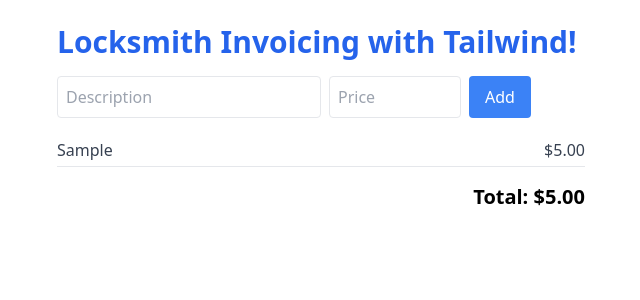
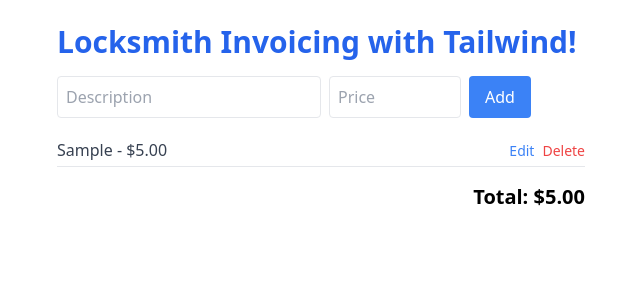
Before and after one commit to RussBeechly/locksmith-invoicing, a Next.js app: page / in a window 1280 px wide. Both pictures are taken after typing "Sample", "5" into the empty fields and a click on the button "Add". Shown: the top 300 px of the page, without its empty margins (319-959 px from the left). Built offline with nearby package versions, Linux system fonts and the light colour scheme.

Commit message:
Update index.tsx

```diff
--- a/pages/index.tsx
+++ b/pages/index.tsx
@@ -3,6 +3,7 @@
 import { useState, useEffect } from "react";
 
 type Item = {
+  id: number;
   desc: string;
   price: number;
 };
@@ -11,26 +12,54 @@
   const [items, setItems] = useState<Item[]>([]);
   const [desc, setDesc] = useState("");
   const [price, setPrice] = useState<number>(0);
+  const [editingId, setEditingId] = useState<number | null>(null);
 
-  // ✅ Load saved items on first render
+  // Load items from localStorage
   useEffect(() => {
-    const savedItems = localStorage.getItem("items");
-    if (savedItems) {
-      setItems(JSON.parse(savedItems));
+    const saved = localStorage.getItem("invoiceItems");
+    if (saved) {
+      setItems(JSON.parse(saved));
     }
   }, []);
 
-  // ✅ Save items whenever they change
+  // Save items to localStorage
   useEffect(() => {
-    localStorage.setItem("items", JSON.stringify(items));
+    localStorage.setItem("invoiceItems", JSON.stringify(items));
   }, [items]);
 
   const addItem = () => {
     if (!desc || price <= 0) return;
-    const newItem: Item = { desc, price };
-    setItems((prev) => [...prev, newItem]);
+
+    if (editingId !== null) {
+      // Editing existing item
+      setItems((prev) =>
+        prev.map((item) =>
+          item.id === editingId ? { ...item, desc, price } : item
+        )
+      );
+      setEditingId(null);
+    } else {
+      // Adding new item
+      const newItem: Item = {
+        id: Date.now(),
+        desc,
+        price,
+      };
+      setItems((prev) => [...prev, newItem]);
+    }
+
     setDesc("");
     setPrice(0);
+  };
+
+  const deleteItem = (id: number) => {
+    setItems((prev) => prev.filter((item) => item.id !== id));
+  };
+
+  const startEdit = (item: Item) => {
+    setEditingId(item.id);
+    setDesc(item.desc);
+    setPrice(item.price);
   };
 
   const total = items.reduce((sum, item) => sum + item.price, 0);
@@ -53,25 +82,41 @@
           type="number"
           placeholder="Price"
           value={price === 0 ? "" : price}
-          onChange={(e) => setPrice(parseFloat(e.target.value) || 0)}
+          onChange={(e) => setPrice(Number(e.target.value) || 0)}
           className="border p-2 rounded w-1/4"
         />
         <button
           onClick={addItem}
           className="bg-blue-500 text-white px-4 py-2 rounded hover:bg-blue-600"
         >
-          Add
+          {editingId !== null ? "Update" : "Add"}
         </button>
       </div>
 
       <ul className="space-y-2 mb-4">
-        {items.map((item, index) => (
+        {items.map((item) => (
           <li
-            key={index}
+            key={item.id}
             className="flex justify-between border-b py-1 text-gray-700"
           >
-            <span>{item.desc}</span>
-            <span>${item.price.toFixed(2)}</span>
+            <div>
+              <span className="font-medium">{item.desc}</span> - $
+              {item.price.toFixed(2)}
+            </div>
+            <div className="space-x-2">
+              <button
+                onClick={() => startEdit(item)}
+                className="text-sm text-blue-500 hover:underline"
+              >
+                Edit
+              </button>
+              <button
+                onClick={() => deleteItem(item.id)}
+                className="text-sm text-red-500 hover:underline"
+              >
+                Delete
+              </button>
+            </div>
           </li>
         ))}
       </ul>
```
